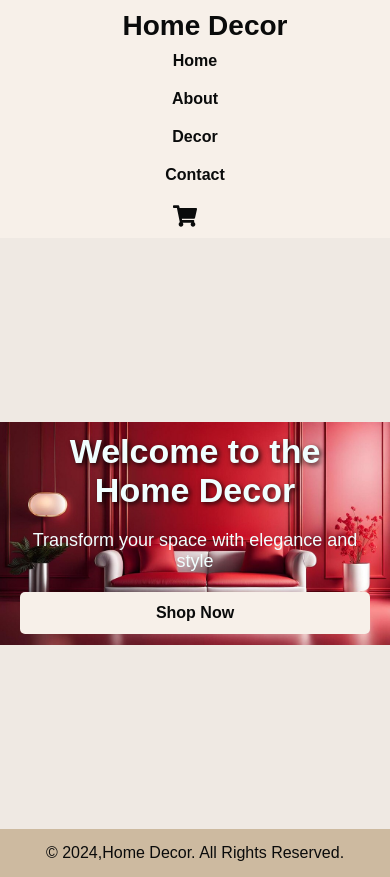
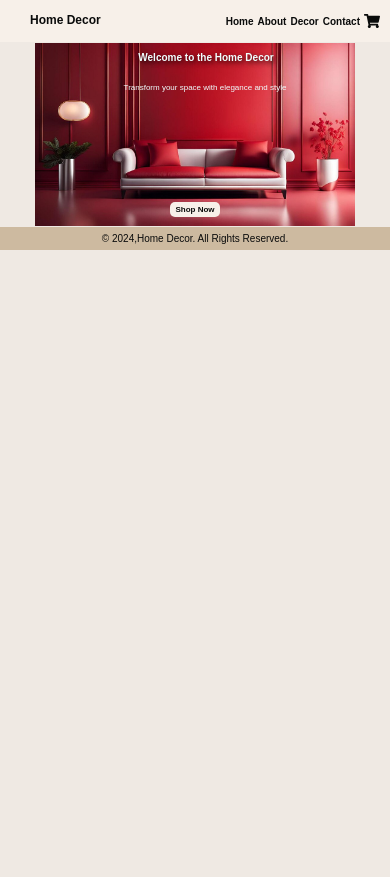
Before and after one commit to codewithhoney24/muttipage-Web-site, a Next.js app: page / in a window 390 px wide. After the commit the page ends 844 px from the top, so only its background shows below. Built offline with nearby package versions, Linux system fonts and the light colour scheme.

Commit message:
Update globals.css

```diff
--- a/src/app/globals.css
+++ b/src/app/globals.css
@@ -395,3 +395,134 @@ padding: 20px;
 .fade-in {
   animation: fadeIn 1.5s ease-in-out; /* Animation duration and easing */
 }
+
+
+@media (max-width: 680px) {
+  .header {
+    flex-direction: row; /* Keep header in a single row */
+    justify-content: space-between;
+    align-items: center;
+    padding: 5px 10px; /* Small padding for compact height */
+  }
+
+  .header .logo {
+    padding-top: 8px;
+    font-size: 12px; /* Smaller font size for logo */
+  }
+
+  .header nav {
+    flex-direction: row; /* Nav items stay in a row */
+    gap: 4px; /* Reduce space between links */
+    font-size: 10px; /* Smaller font size for nav links */
+  }
+
+  .cart-icon {
+    font-size: 16px; /* Further reduce icon size */
+    margin: 0; /* Remove extra margin */
+  }
+
+  .hero {
+     height: auto;
+      width: 100%;
+      /* Ensure the hero section fits within the viewport */
+      max-width: 320px; /* Prevent it from exceeding screen width */
+      padding: 10px;
+      height: 100%; /* Automatically adjust height based on content */
+      text-align: center;
+      margin: 0 auto; /* Center-align the hero section */
+      overflow: hidden;
+  }
+
+  .hero h1 {
+    font-size: 10px; /* Smaller font size for title */
+    padding-left: 22px;
+  }
+
+  .hero p {
+    margin-bottom: 20%;
+    font-size: 8px; /* Smaller font size for description */
+    padding-left: 20px;
+  }
+
+  .hero-button {
+    margin-top: 40%;
+    width: 50px;
+    padding: 3px 5px; /* Compact button padding */
+    font-size: 8px; /* Smaller font size for button text */
+  }
+  footer{
+
+
+    padding: 6px;
+    text-align: center; /* Center footer text */
+
+  }
+  footer p {
+    font-size: 10px; /* Smaller font size for footer text */
+  }
+}
+
+
+@media (max-width: 320px ) and (max-width: 480px) {
+  .header {
+    flex-direction: row; /* Keep header in a single row */
+    justify-content: space-between;
+    align-items: center;
+    padding: 5px 10px; /* Small padding for compact height */
+  }
+
+  .header .logo {
+    padding-top: 8px;
+    font-size: 12px; /* Smaller font size for logo */
+  }
+
+  .header nav {
+    flex-direction: row; /* Nav items stay in a row */
+    gap: 4px; /* Reduce space between links */
+    font-size: 10px; /* Smaller font size for nav links */
+  }
+
+  .cart-icon {
+    font-size: 16px; /* Further reduce icon size */
+    margin: 0; /* Remove extra margin */
+  }
+
+  .hero {
+     height: auto;
+      width: 100; /* Ensure the hero section fits within the viewport */
+      max-width: 320px; /* Prevent it from exceeding screen width */
+      padding: 10px;
+      height: 100%; /* Automatically adjust height based on content */
+      text-align: center;
+      margin: 0 auto; /* Center-align the hero section */
+      overflow: hidden;
+  }
+
+  .hero h1 {
+    font-size: 10px; /* Smaller font size for title */
+    padding-left: 22px;
+  }
+
+  .hero p {
+    margin-bottom: 20%;
+    font-size: 8px; /* Smaller font size for description */
+    padding-left: 20px;
+  }
+
+  .hero-button {
+    margin-top: 40%;
+    width: 50px;
+    padding: 3px 5px; /* Compact button padding */
+    font-size: 8px; /* Smaller font size for button text */
+  }
+  footer{
+
+
+    padding: 6px;
+    text-align: center; /* Center footer text */
+
+  }
+  footer p {
+    font-size: 10px; /* Smaller font size for footer text */
+  }
+}
```
